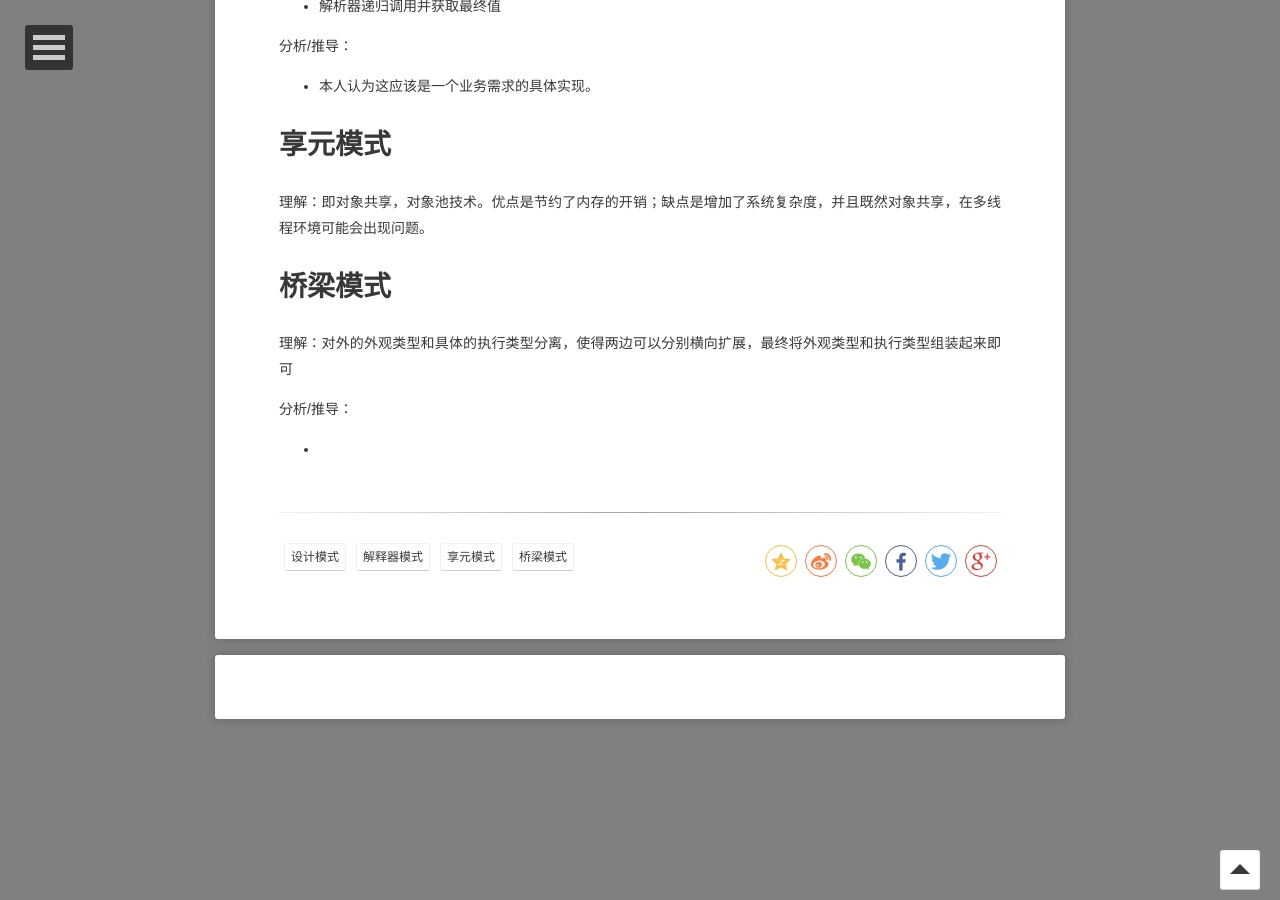
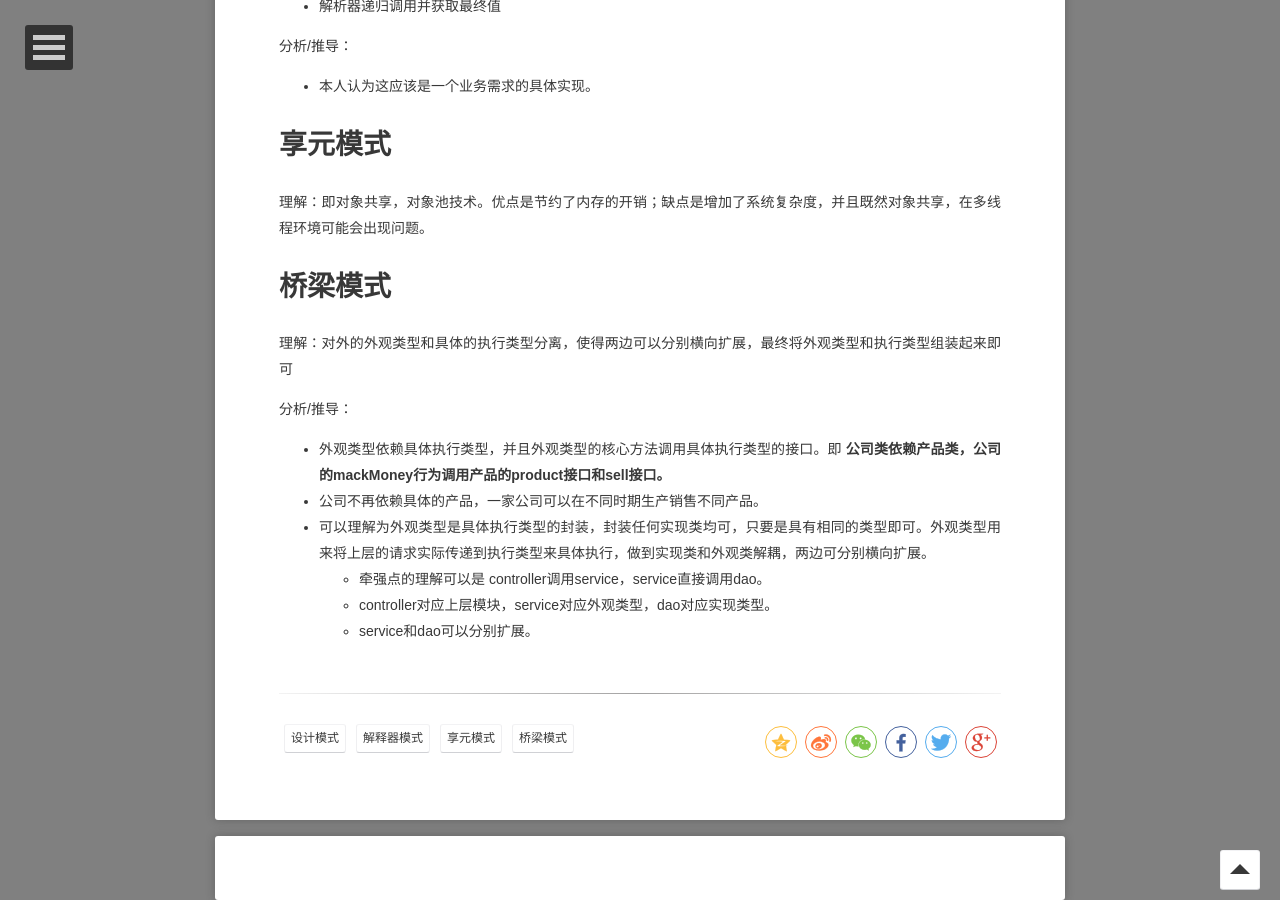
Before and after one commit to Justice-love/Justice-love.github.io, a Jekyll site: the page built from _posts/post/2017-02-04-design6.md, in a window 1280 px wide and 900 px high, scrolled down 609 px. Built offline with Jekyll 4.4.1, drawn with Linux system fonts in a browser that asks for light colours; nearby versions of some CDN libraries; some web fonts are replaced; comment, search, counter and statistics services are not loaded.

Commit message:
设计模式六

```diff
--- a/_posts/post/2017-02-04-design6.md
+++ b/_posts/post/2017-02-04-design6.md
@@ -30,4 +30,9 @@ comments: true
 
 分析/推导：
 
-*
+* 外观类型依赖具体执行类型，并且外观类型的核心方法调用具体执行类型的接口。即 __公司类依赖产品类，公司的mackMoney行为调用产品的product接口和sell接口。__
+* 公司不再依赖具体的产品，一家公司可以在不同时期生产销售不同产品。
+* 可以理解为外观类型是具体执行类型的封装，封装任何实现类均可，只要是具有相同的类型即可。外观类型用来将上层的请求实际传递到执行类型来具体执行，做到实现类和外观类解耦，两边可分别横向扩展。
+    * 牵强点的理解可以是 controller调用service，service直接调用dao。
+    * controller对应上层模块，service对应外观类型，dao对应实现类型。
+    * service和dao可以分别扩展。
```
Also changed, not shown: _posts/post/2017-02-10-design-collection.md (+2 -1 lines).
